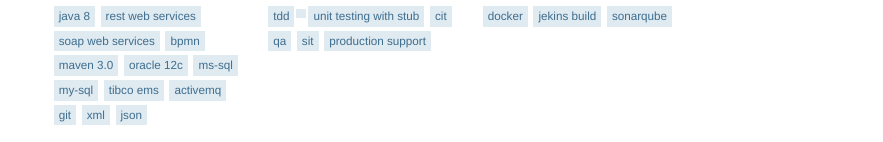
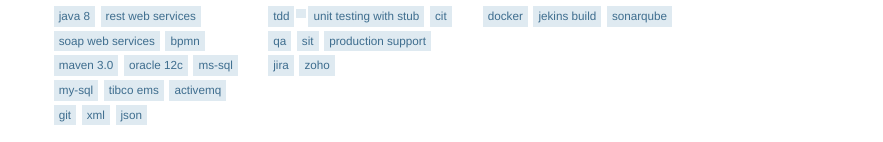
Before and after one commit to shikya/shikya.github.io, a website: page index.html in a window 1280 px wide. Shown: the part 351-493 px from the top of the page, without its empty margins (198-1081 px from the left). Drawn offline with Linux system fonts and the light colour scheme.

Commit message:
changes for netcore

```diff
--- a/index.html
+++ b/index.html
@@ -867,6 +867,8 @@
     				<li>QA</li>
     				<li>SIT</li>
 					<li>Production Support</li>
+					<li>JIRA</li>
+					<li>Zoho</li>
     			</ul>
     		</div>
     		<div class="item">
```
